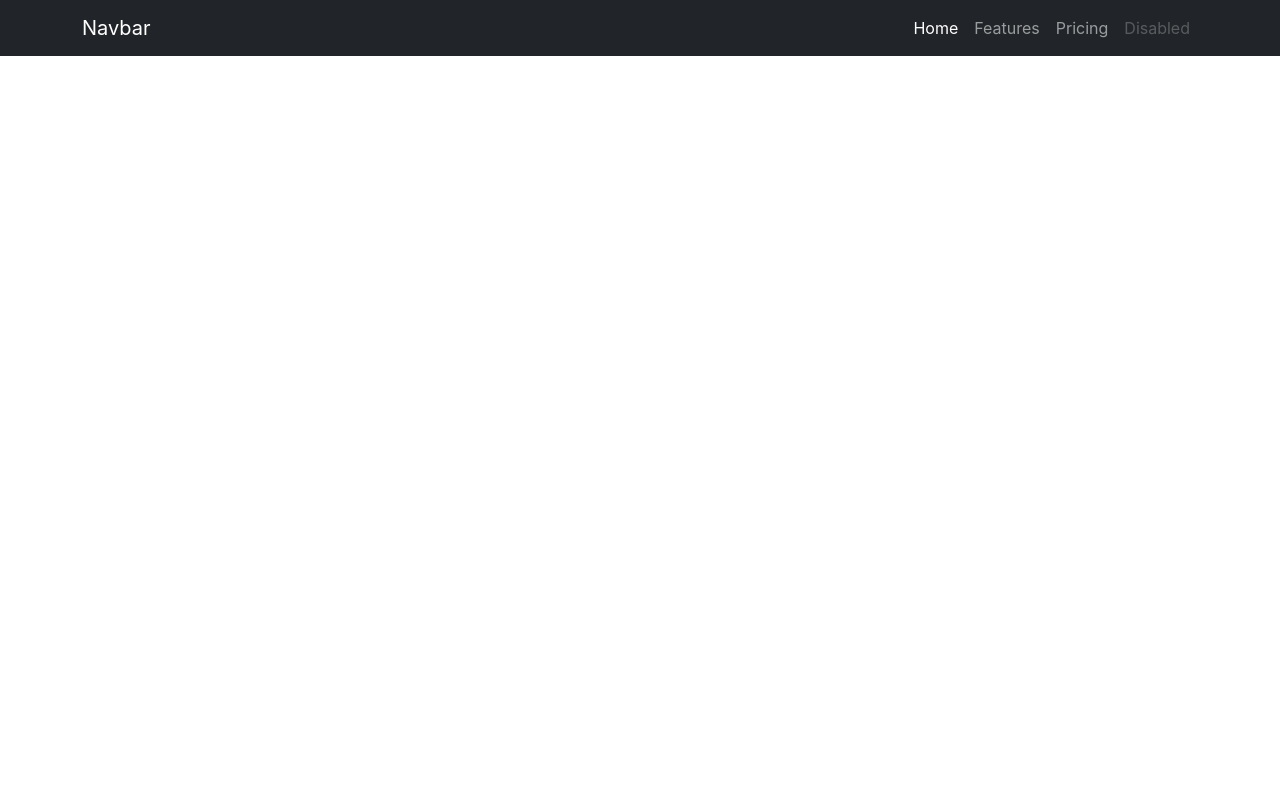
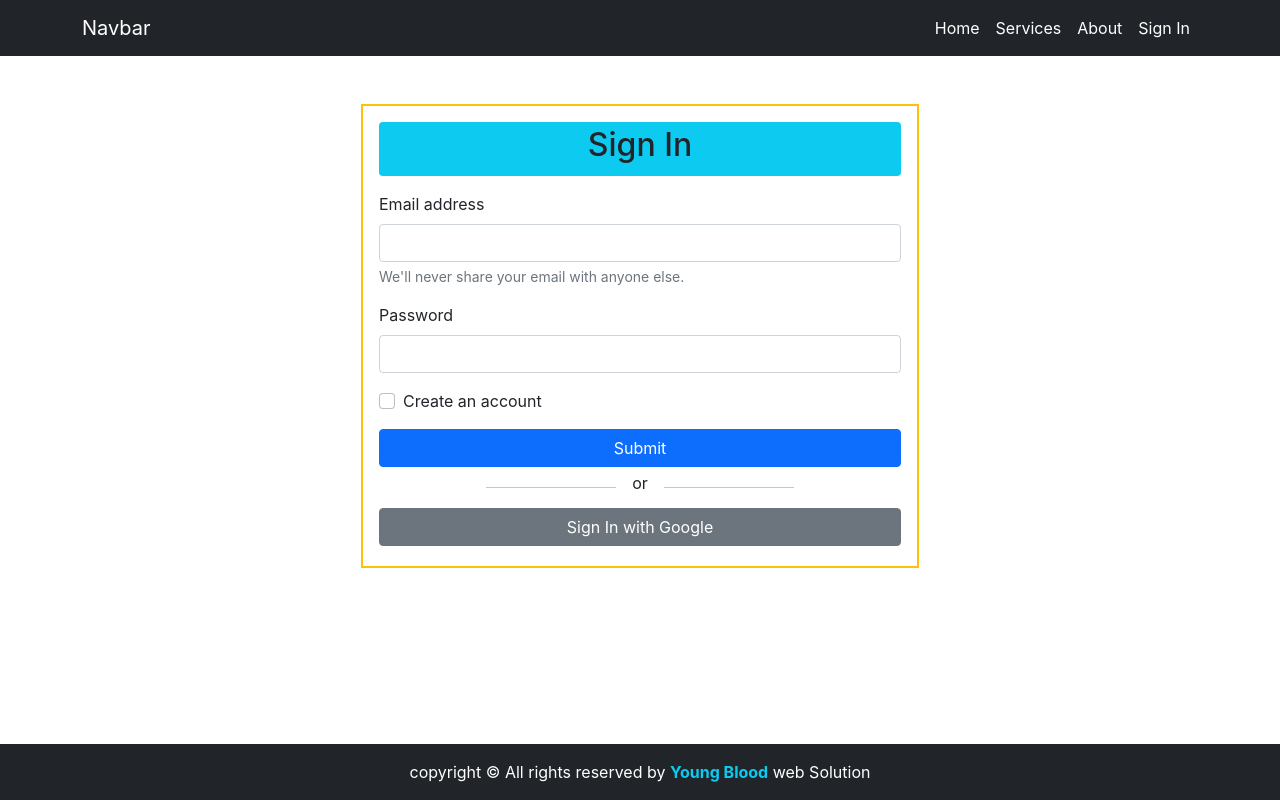
Before and after one commit to frsiam/hotel-management-authenticatiion, a React (Create React App) app: page /signin in a window 1280 px wide. Built offline with nearby package versions, Linux system fonts and the light colour scheme.

Commit message:
sign in page design

```diff
--- a/src/App.js
+++ b/src/App.js
@@ -1,15 +1,25 @@
 import { Route, Routes } from 'react-router-dom';
 import './App.css';
+import About from './Pages/About/About';
 import Home from './Pages/Home/Home';
+import NotFound from './Pages/NotFound/NotFound';
+import Services from './Pages/Services/Services';
+import Footer from './Pages/Shared/Footer/Footer';
 import Header from './Pages/Shared/Header/Header';
+import SignIn from './Pages/SignIn/SignIn';
 
 function App() {
   return (
-    <div className="App">
+    <div>
       <Header/>
       <Routes>
         <Route path='/' element={<Home/>}></Route>
+        <Route path='/services' element={<Services/>}></Route>
+        <Route path='/about' element={<About/>}></Route>
+        <Route path='/signin' element={<SignIn/>}></Route>
+        <Route path='*' element={<NotFound/>}></Route>
       </Routes>
+      <Footer/>
     </div>
   );
 }
--- a/src/Pages/About/About.js
+++ b/src/Pages/About/About.js
@@ -0,0 +1,11 @@
+import React from 'react';
+
+const About = () => {
+    return (
+        <div>
+            <h1>About us</h1>
+        </div>
+    );
+};
+
+export default About;
--- /dev/null
+++ b/src/Pages/NotFound/NotFound.js
@@ -0,0 +1,11 @@
+import React from 'react';
+
+const NotFound = () => {
+    return (
+        <div className='mt-5'>
+            <h1 className='text-danger'>404 Not Found</h1>
+        </div>
+    );
+};
+
+export default NotFound;
--- /dev/null
+++ b/src/Pages/Services/Services.js
@@ -0,0 +1,11 @@
+import React from 'react';
+
+const Services = () => {
+    return (
+        <div>
+            <h1>this is services</h1>
+        </div>
+    );
+};
+
+export default Services;
--- a/src/Pages/Shared/Footer/Footer.js
+++ b/src/Pages/Shared/Footer/Footer.js
@@ -0,0 +1,11 @@
+import React from 'react';
+
+const Footer = () => {
+    return (
+        <footer className='fixed-bottom bg-dark text-center'>
+            <p className='text-white pt-3'>copyright &copy; All rights reserved by <span className='text-info fw-bold'>Young Blood</span> web Solution</p>
+        </footer>
+    );
+};
+
+export default Footer;
--- a/src/Pages/Shared/Header/Header.js
+++ b/src/Pages/Shared/Header/Header.js
@@ -8,14 +8,14 @@ const Header = () => {
                 <Link className="navbar-brand" to="#">Navbar</Link>
                 <div>
                 <button className="navbar-toggler" type="button" data-bs-toggle="collapse" data-bs-target="#navbarNavAltMarkup" aria-controls="navbarNavAltMarkup" aria-expanded="false" aria-label="Toggle navigation">
-                <span class="navbar-toggler-icon"></span>
+                <span className="navbar-toggler-icon"></span>
                 </button>
                 <div className="collapse navbar-collapse" id="navbarNavAltMarkup">
                     <div className="navbar-nav">
-                        <Link className="nav-link active" aria-current="page" to="/">Home</Link>
-                        <Link className="nav-link" to="#">Features</Link>
-                        <Link className="nav-link" to="#">Pricing</Link>
-                        <Link className="nav-link disabled" to="#" tabindex="-1" aria-disabled="true">Disabled</Link>
+                        <Link className="nav-link text-white" to="/">Home</Link>
+                        <Link className="nav-link text-white" to="services">Services</Link>
+                        <Link className="nav-link text-white" to="/about">About</Link>
+                        <Link className="nav-link text-white" to="/signin" >Sign In</Link>
                     </div>
                 </div>
                 </div>
--- a/src/Pages/SignIn/SignIn.js
+++ b/src/Pages/SignIn/SignIn.js
@@ -1,9 +1,64 @@
+import { GoogleAuthProvider, signInWithPopup } from 'firebase/auth';
 import React from 'react';
+import auth from '../../firebase.init';
 
 const SignIn = () => {
+    const googleProvider = new GoogleAuthProvider();
+
+    const handleGoogleLogIn = () => {
+        signInWithPopup(auth, googleProvider)
+        .then(res => {
+            const user = res.user;
+            console.log(user)
+        })
+        .catch(error => {
+            console.error(error)
+        })
+    }
+
+    const handleEmail = event => {
+        console.log(event.target.value);
+    }
+    const handlePassword = event => {
+        console.log(event.target.value);
+    }
+    const handleFormSubmit = event => {
+        console.log('form submit');
+        event.preventDefault();
+    }
     return (
-        <div>
-            <h1>Sign In pages</h1>
+        <div className='container mt-5'>
+            <div className='w-50 mx-auto border border-2 border-warning p-3'>
+                <div className='bg-info border-0 rounded text-center py-1 mb-3'>
+                    <h2>Sign In</h2>
+                </div>
+                <form onSubmit={handleFormSubmit}>
+                    <div className="mb-3">
+                        <label className="form-label">Email address</label>
+                        <input onBlur={handleEmail} type="email" className="form-control" id="exampleInputEmail1" aria-describedby="emailHelp" />
+                        <div id="emailHelp" className="form-text">We'll never share your email with anyone else.</div>
+                    </div>
+                    <div className="mb-3">
+                        <label className="form-label">Password</label>
+                        <input onBlur={handlePassword} type="password" className="form-control" id="exampleInputPassword1" />
+                    </div>
+                    <div className="mb-3 form-check">
+                        <input type="checkbox" className="form-check-input" id="exampleCheck1" />
+                        <label className="form-check-label">Create an account</label>
+                    </div>
+                    <div className='text-center'>
+                        <button type="submit" className="btn btn-primary w-100">Submit</button>
+                    </div>
+                </form>
+                <div className='d-flex justify-content-center mt-1'>
+                    <div className='w-25'><hr /></div>
+                    <div className='mx-3'><span>or</span></div>
+                    <div className='w-25'><hr /></div>
+                </div>
+                <div className='my-1 text-center'>
+                    <button onClick={handleGoogleLogIn} className='btn btn-secondary w-100'>Sign In with Google</button>
+                </div>
+            </div>
         </div>
     );
 };
--- a/src/index.js
+++ b/src/index.js
@@ -1,17 +1,19 @@
 import React from 'react';
-import ReactDOM from 'react-dom';
+import ReactDOMClient from 'react-dom/client';
 import './index.css';
 import App from './App';
 import reportWebVitals from './reportWebVitals';
 import { BrowserRouter } from 'react-router-dom';
 
-ReactDOM.render(
+const container = document.getElementById('root')
+const root = ReactDOMClient.createRoot(container)
+
+root.render(
   <React.StrictMode>
     <BrowserRouter>
       <App />
     </BrowserRouter>
   </React.StrictMode>,
-  document.getElementById('root')
 );
 
 // If you want to start measuring performance in your app, pass a function
```
